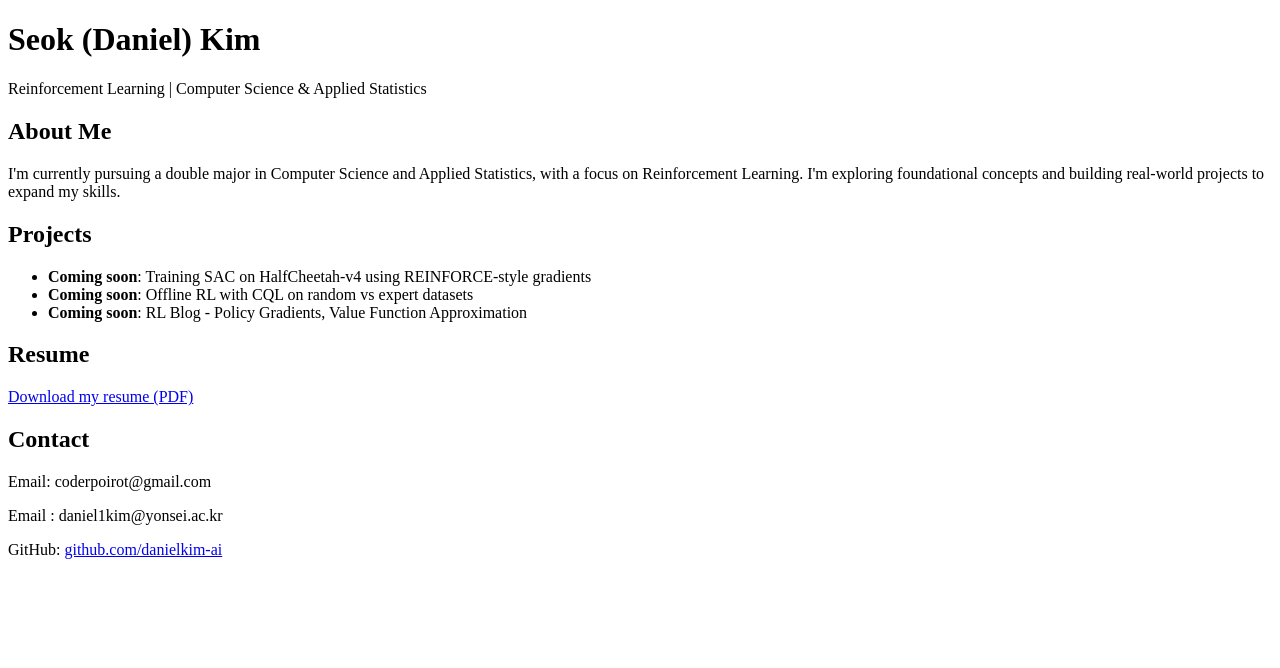
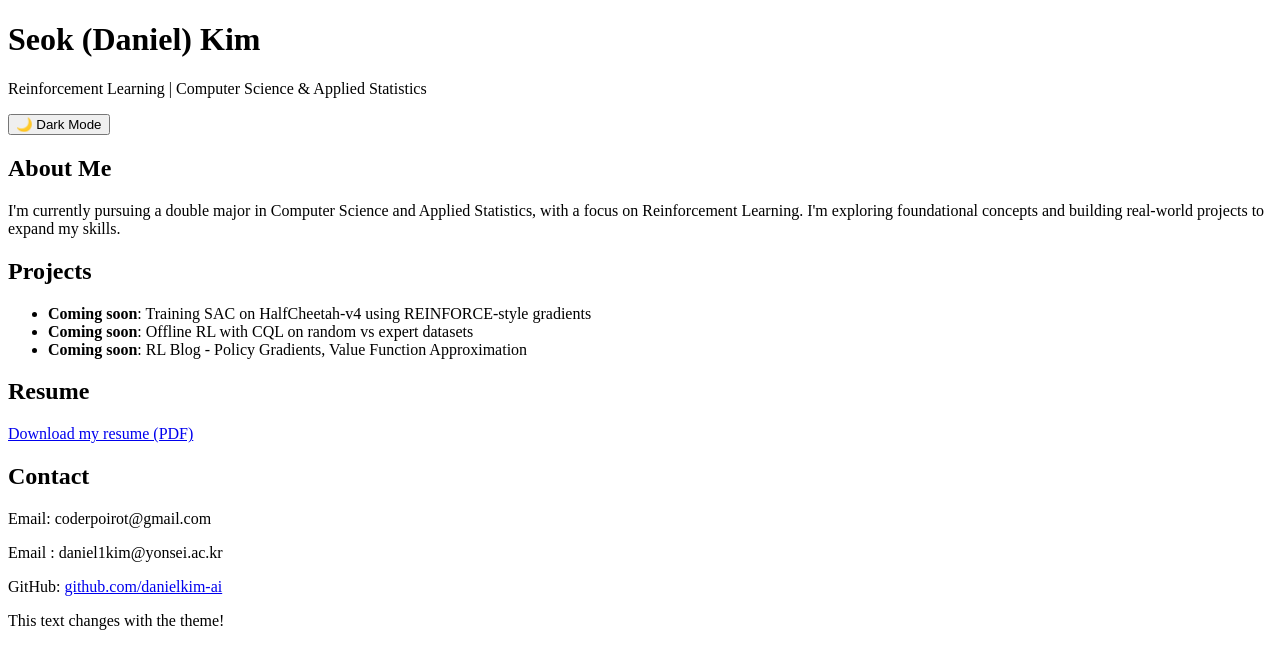
Before and after one commit to danielkim-ai/rl-portfolio, a Next.js app: page / in a window 1280 px wide. Shown: the top 668 px of the page. Built offline with nearby package versions, Linux system fonts and the light colour scheme.

Commit message:
Add dark theme in website

```diff
--- /dev/null
+++ b/components/ThemeToggle.tsx
@@ -0,0 +1,40 @@
+'use client';
+
+import { useEffect, useState } from 'react';
+
+export default function ThemeToggle() {
+  const [isDark, setIsDark] = useState(false);
+
+  useEffect(() => {
+    const classList = document.documentElement.classList;
+    const savedTheme = localStorage.getItem('theme');
+    if (savedTheme === 'dark' || (!savedTheme && window.matchMedia('(prefers-color-scheme: dark)').matches)) {
+      classList.add('dark');
+      setIsDark(true);
+    } else {
+      classList.remove('dark');
+    }
+  }, []);
+
+  const toggleTheme = () => {
+    const classList = document.documentElement.classList;
+    if (classList.contains('dark')) {
+      classList.remove('dark');
+      localStorage.setItem('theme', 'light');
+      setIsDark(false);
+    } else {
+      classList.add('dark');
+      localStorage.setItem('theme', 'dark');
+      setIsDark(true);
+    }
+  };
+
+  return (
+    <button
+      onClick={toggleTheme}
+      className="px-4 py-2 rounded bg-gray-200 dark:bg-gray-700 text-sm dark:text-white"
+    >
+      {isDark ? '☀️ Light Mode' : '🌙 Dark Mode'}
+    </button>
+  );
+}
--- a/pages/index.tsx
+++ b/pages/index.tsx
@@ -1,16 +1,23 @@
 import Link from 'next/link';
+import ThemeToggle from '../components/ThemeToggle';
 
 export default function Home() {
   return (
     <div className="max-w-3xl mx-auto p-6">
-      <header className="mb-10">
-        <h1 className="text-4xl font-bold">Seok (Daniel) Kim</h1>
-        <p className="text-lg text-gray-600">Reinforcement Learning | Computer Science & Applied Statistics</p>
+      <header className="mb-10 flex items-center justify-between">
+        <div>
+          <h1 className="text-4xl font-bold">Seok (Daniel) Kim</h1>
+          <p className="text-lg text-gray-600 dark:text-gray-300">
+            Reinforcement Learning | Computer Science & Applied Statistics
+          </p>
+        </div>
+        <ThemeToggle />
       </header>
+
 
       <section className="mb-10">
         <h2 className="text-2xl font-semibold">About Me</h2>
-        <p className="mt-2">
+        <p className="mt-2 text-gray-800 dark:text-gray-200">
           I'm currently pursuing a double major in Computer Science and Applied Statistics, with a focus on
           Reinforcement Learning. I'm exploring foundational concepts and building real-world projects to expand my skills.
         </p>
@@ -36,6 +43,10 @@ export default function Home() {
         <p className="mt-2">Email : daniel1kim@yonsei.ac.kr</p>
         <p>GitHub: <a href="https://github.com/danielkim-ai" className="text-blue-600">github.com/danielkim-ai</a></p>
       </section>
+
+      <p className="text-gray-800 dark:text-gray-200 mt-4">
+        This text changes with the theme!
+      </p>
     </div>
   );
 }
--- a/tailwind.config.js
+++ b/tailwind.config.js
@@ -1,5 +1,6 @@
 /** @type {import('tailwindcss').Config} */
 module.exports = {
+  darkMode: 'class',
   content: [
     './pages/**/*.{js,ts,jsx,tsx}',
     './components/**/*.{js,ts,jsx,tsx}',
```
